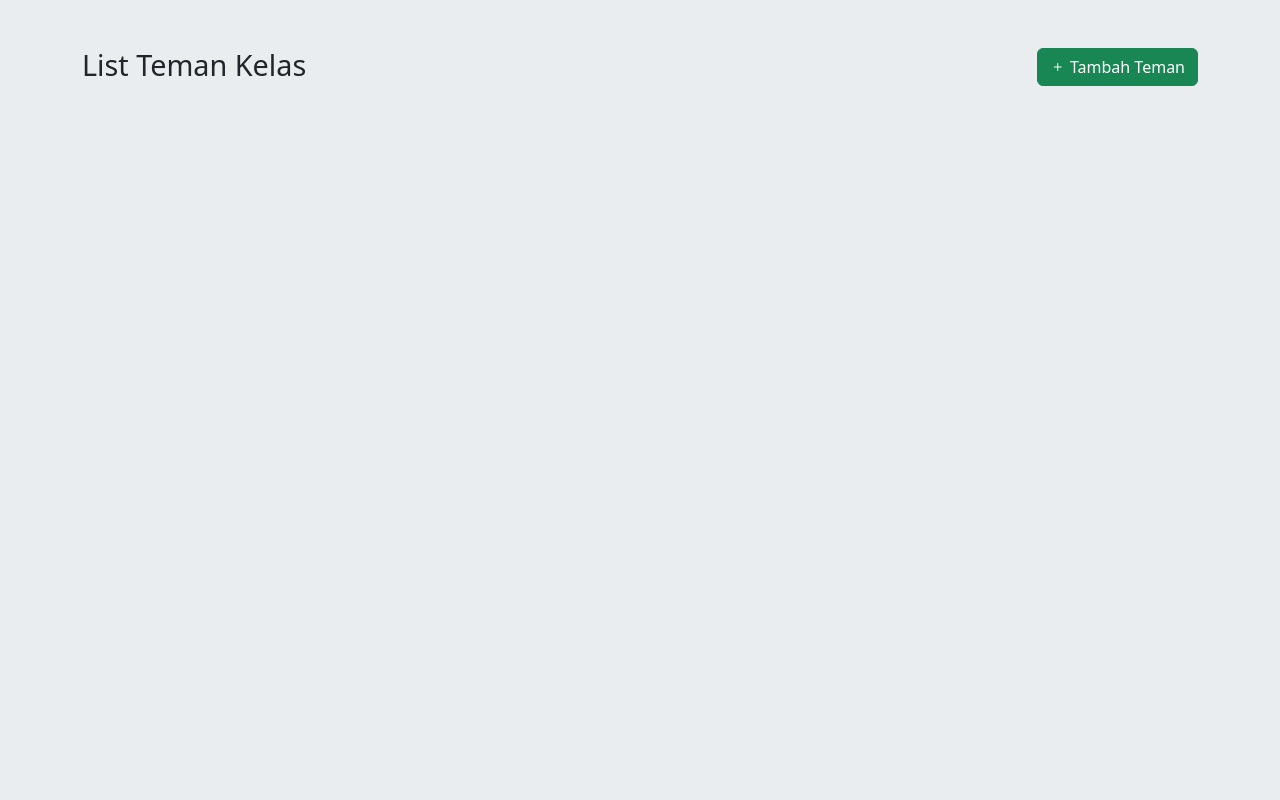
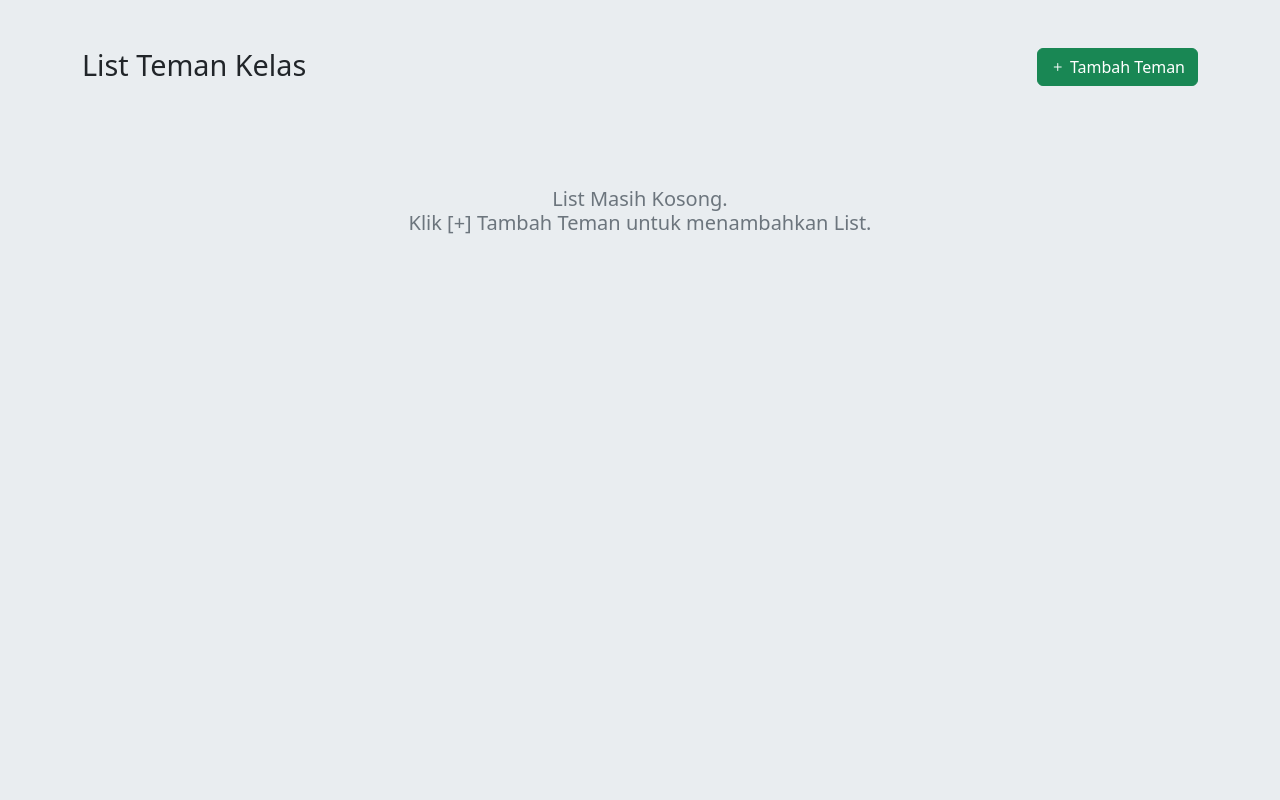
Before and after one commit to ArRosid/teman_kelas, a Django app: page / in a window 1280 px wide. Run offline with Django 4.2, Linux system fonts and the light colour scheme; data that the repository does not hold is empty; some libraries are stand-ins or nearby versions.

Commit message:
add empty state in item list

```diff
--- a/templates/teman/teman_list.html
+++ b/templates/teman/teman_list.html
@@ -36,6 +36,13 @@
                 </div>
             </div>
         </div>
+        {% empty %}
+        <div class="w-100 text-center pt-5">
+            <h5 class="text-secondary">
+                List Masih Kosong. <br />
+                Klik [+] Tambah Teman untuk menambahkan List.
+            </h5>
+        </div>
         {% endfor %}
     </div>
 </div>
```
